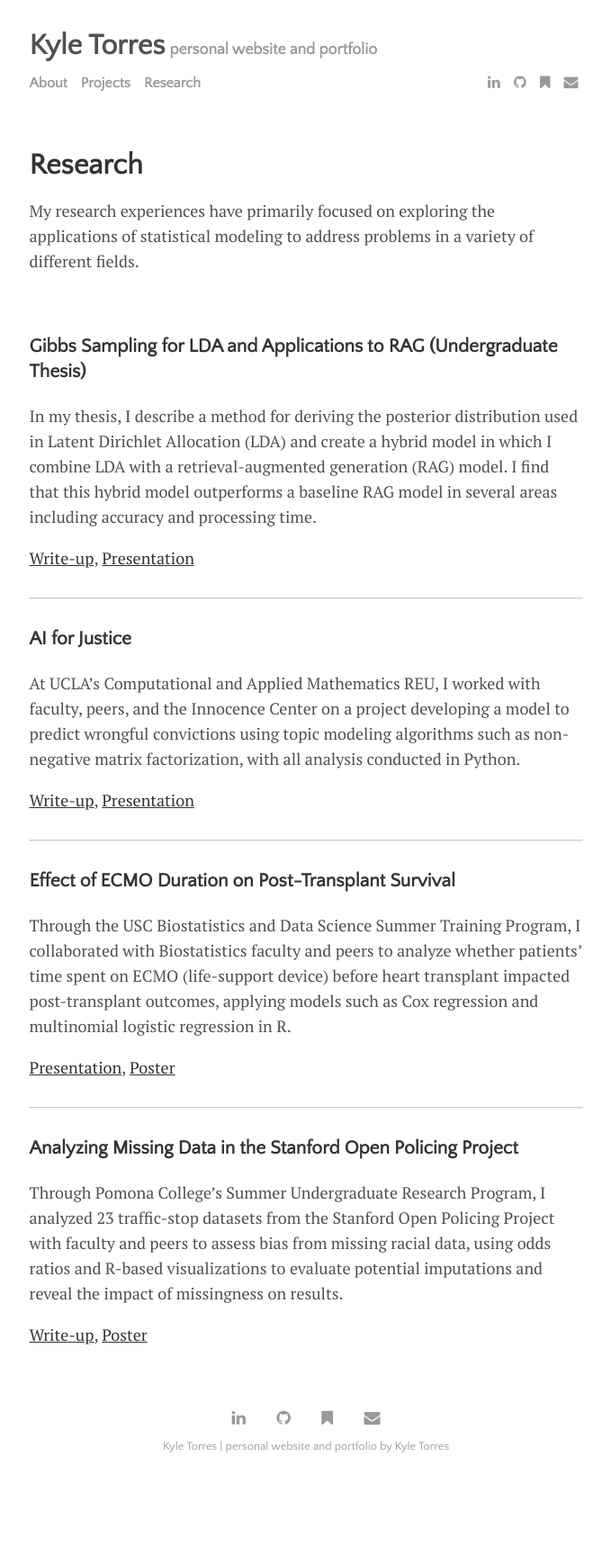
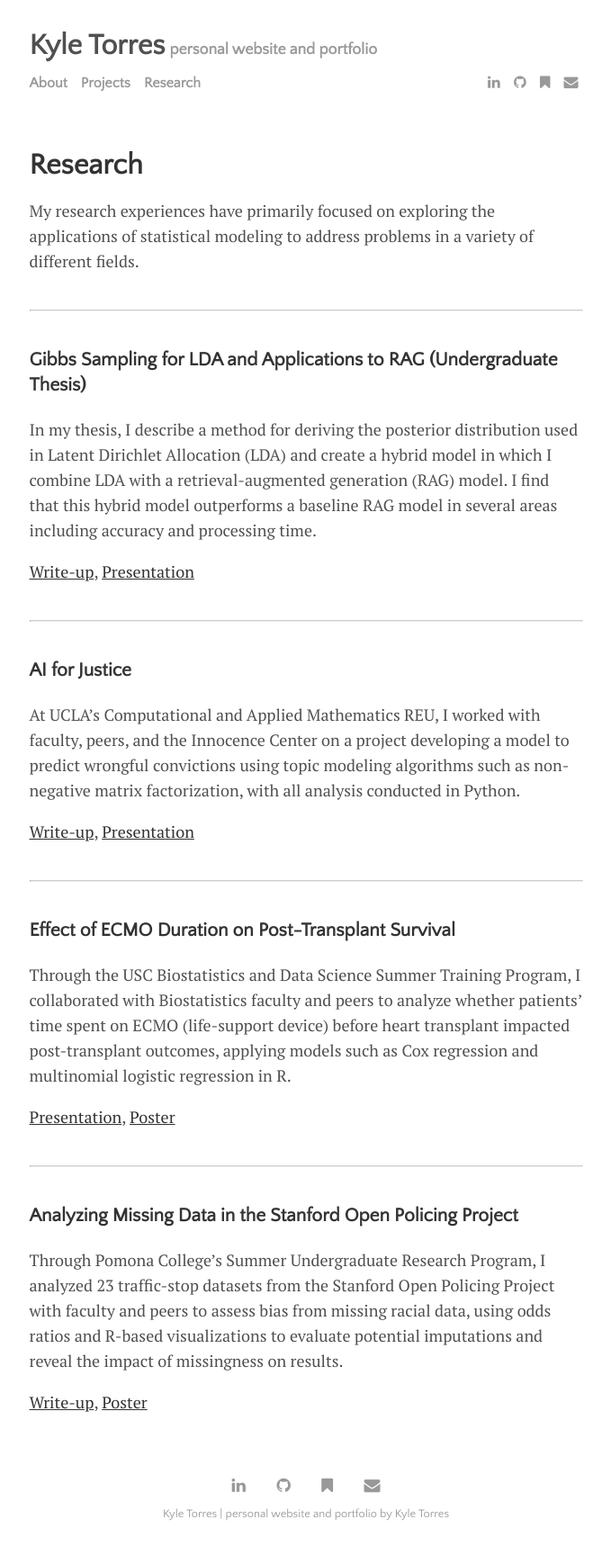
Before and after one commit to kyledtorres/kyledtorres.github.io, a Jekyll site: the page built from menu/research.md, in a window 1280 px wide. Shown: the whole page at 90% size, without its empty margins (300-979 px from the left). Built offline with Jekyll 4.4.1, drawn with Linux system fonts in a browser that asks for light colours; before the commit the page ends 1653 px from its top, so only the background shows below that.

Commit message:
edit line spacing

```diff
--- a/menu/research.md
+++ b/menu/research.md
@@ -6,7 +6,7 @@ permalink: /research
 
 My research experiences have primarily focused on exploring the applications of statistical modeling to address problems in a variety of different fields.
 
-<br>
+<hr style="margin:40px 0;">
 
 ### Gibbs Sampling for LDA and Applications to RAG (Undergraduate Thesis)
 
@@ -14,7 +14,7 @@ In my thesis, I describe a method for deriving the posterior distribution used i
 
 [Write-up](https://kyledtorres.github.io/pdf/Thesis.pdf), [Presentation](https://kyledtorres.github.io/pdf/Final Thesis Presentation.pdf)
 
-<hr style="margin:30px 0;">
+<hr style="margin:40px 0;">
 
 ### AI for Justice
 
@@ -22,7 +22,7 @@ At UCLA’s Computational and Applied Mathematics REU, I worked with faculty, pe
 
 [Write-up](https://kyledtorres.github.io/pdf/AI for Justice writeup.pdf), [Presentation](https://kyledtorres.github.io/pdf/2024 AI for Justice Final Presentation.pdf)
 
-<hr style="margin:30px 0;">
+<hr style="margin:40px 0;">
 
 ### Effect of ECMO Duration on Post-Transplant Survival
 
@@ -30,7 +30,7 @@ Through the USC Biostatistics and Data Science Summer Training Program, I collab
 
 [Presentation](https://kyledtorres.github.io/pdf/ECMO_Duration_Presentation_Final.pdf), [Poster](https://kyledtorres.github.io/pdf/ECMO Duration Poster.jpeg)
 
-<hr style="margin:30px 0;">
+<hr style="margin:40px 0;">
 
 ### Analyzing Missing Data in the Stanford Open Policing Project
 
```
